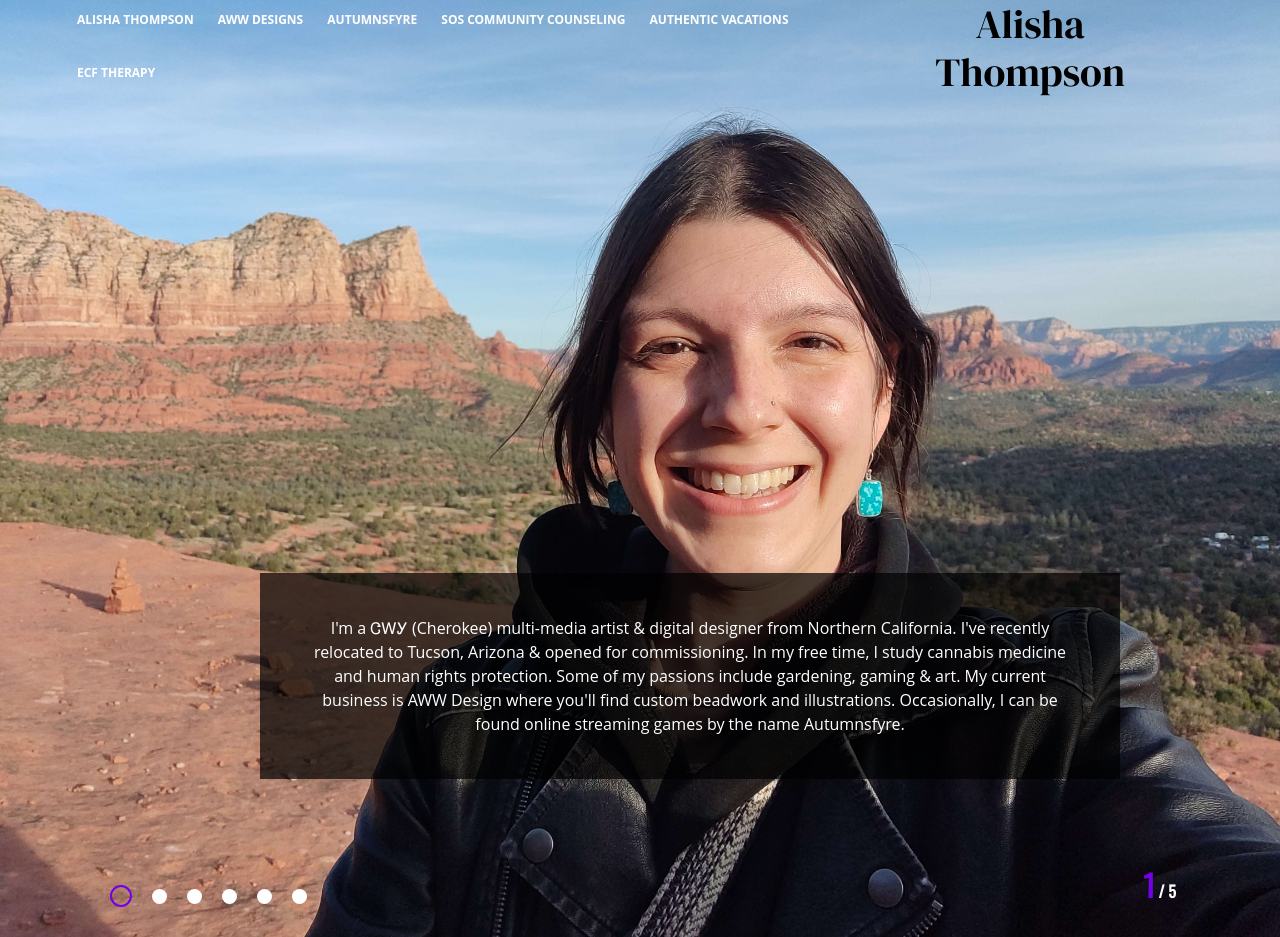
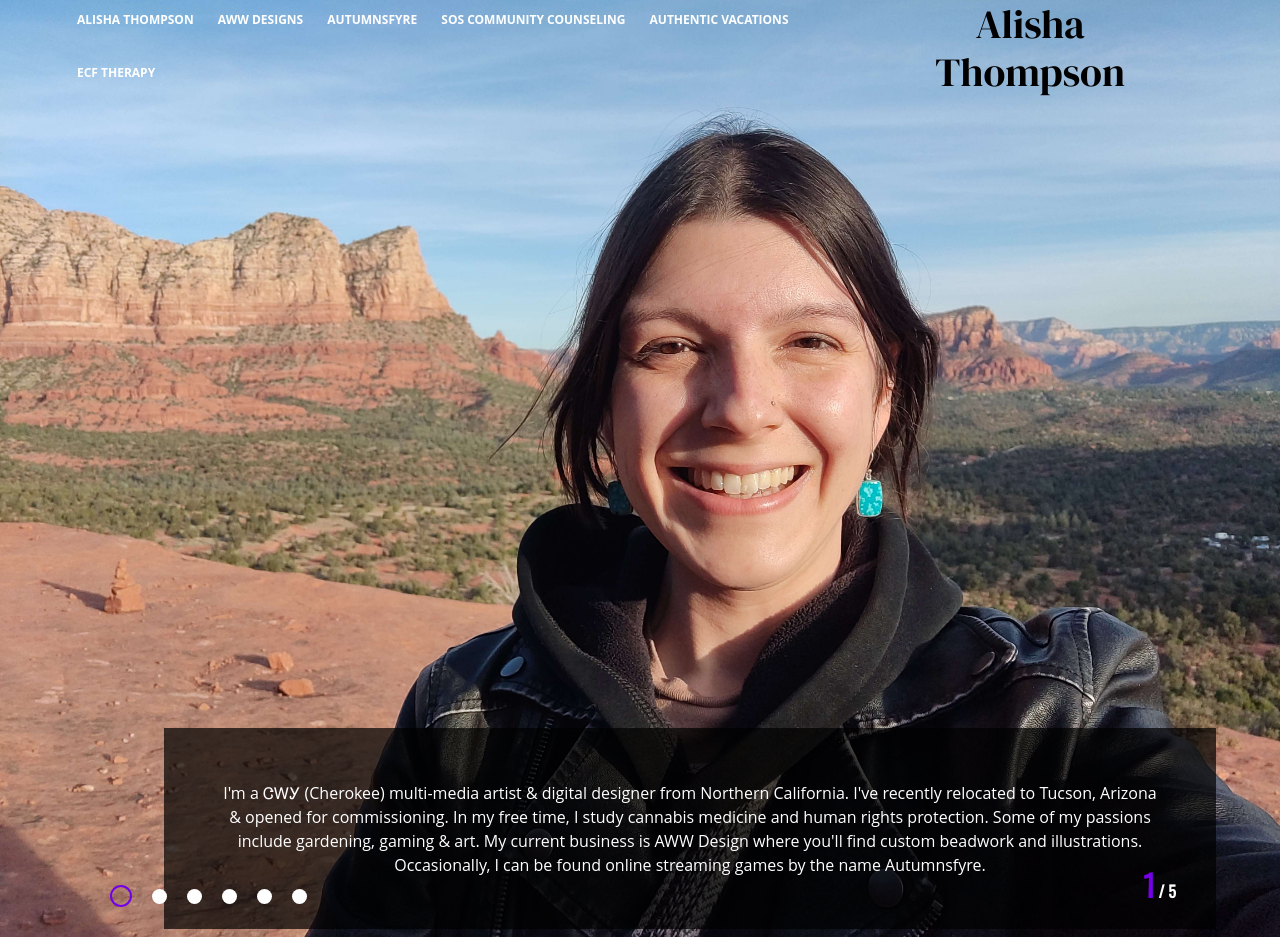
Before and after one commit to autumnsfyre/alishaportfolio, a PHP site: page / in a window 1280 px wide. Run offline with PHP 8.4, Linux system fonts and the light colour scheme; some libraries are stand-ins or nearby versions; some web fonts are replaced; grey boxes are pictures that could not be loaded.

Commit message:
Update style.css

```diff
--- a/css/style.css
+++ b/css/style.css
@@ -6,7 +6,7 @@
 	color:#ffffff;
 	text-align: center;
 	padding: 5%;
-	margin-top: 50%;
+	margin-top: 70%;
 	background-color: rgb(0, 0, 0, 0.7);
 }
 
@@ -183,7 +183,7 @@ body {
   justify-content: flex-start;
 }
 .slider-content {
-  width: 75% ;
+  width: 90% ;
   padding-left: 100px;
 }
 
```
